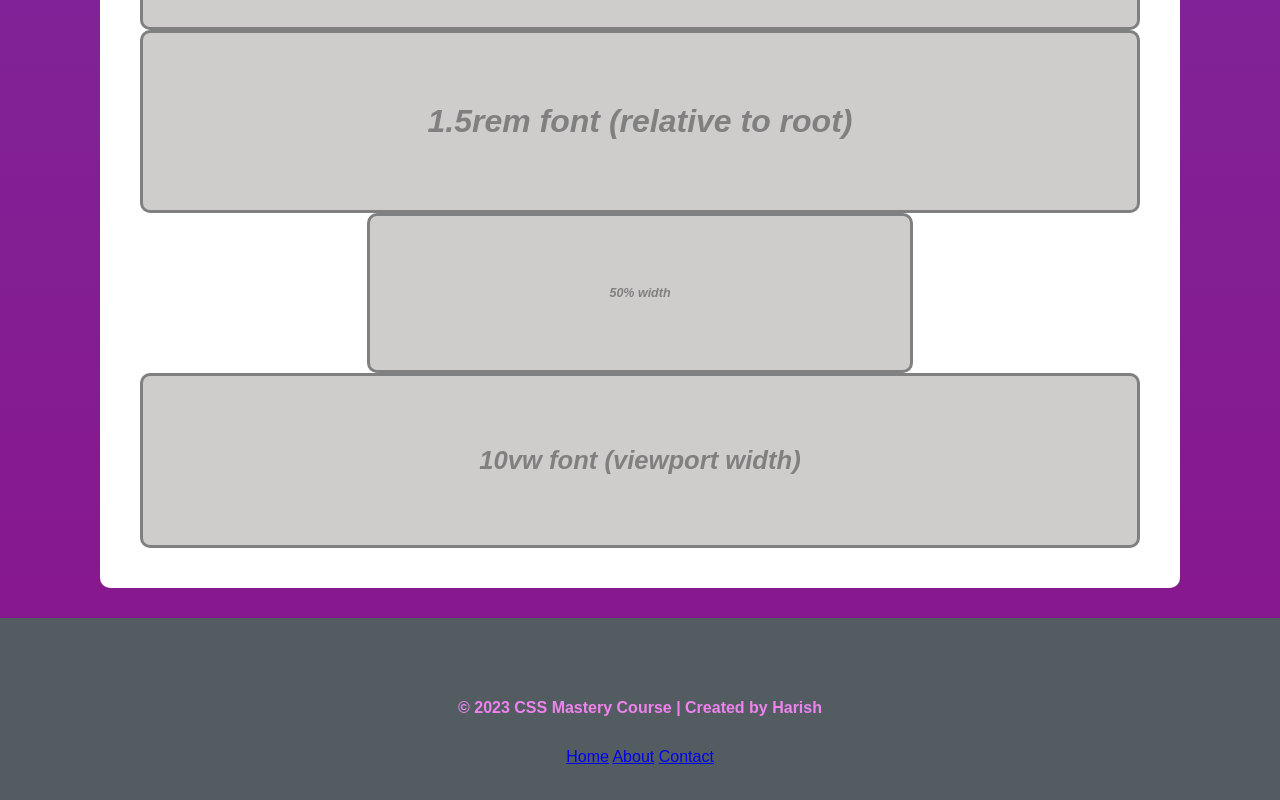
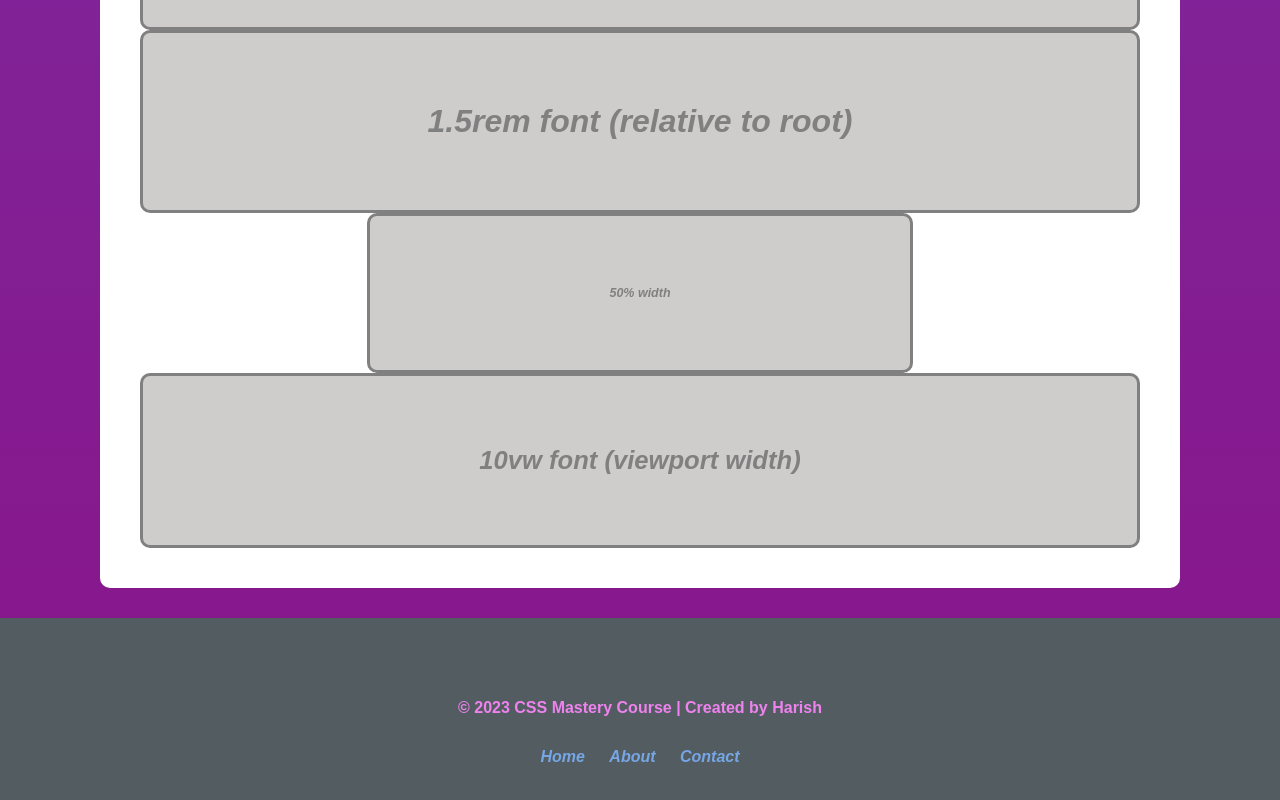
Before and after one commit to vharish31/Task-6, a plain HTML site: page index.html in a window 1280 px wide. Shown: the part 5090-5890 px from the top of the page. Drawn offline with Linux system fonts and the light colour scheme.

Commit message:
file changed

```diff
--- a/index.html
+++ b/index.html
@@ -77,9 +77,9 @@
         <footer class="footer">
             <div>
                 <p class="footer-text"> &copy; 2023 CSS Mastery Course | Created by Harish</p>
-                <a href="https://vharish31.github.io/Task-6/">Home</a>
-                <a href="https://vharish31.github.io/Task-6/">About</a>
-                <a href="https://vharish31.github.io/Task-6/">Contact</a>
+                <a href="https://vharish31.github.io/Task-6/" class="footer-link">Home</a>
+                <a href="https://vharish31.github.io/Task-6/" class="footer-link">About</a>
+                <a href="https://vharish31.github.io/Task-6/" class="footer-link">Contact</a>
             </div>
         </footer>
     </body>
--- a/style.css
+++ b/style.css
@@ -425,3 +425,12 @@ h3{
     font-weight: bold;
     line-height: 5;
 }
+
+.footer-link {
+    color: rgb(118, 166, 228);
+    font-size: 16px;
+    font-weight: bold;
+    text-decoration: none;
+    margin: 0 10px;
+    font-style: italic;
+}
```
